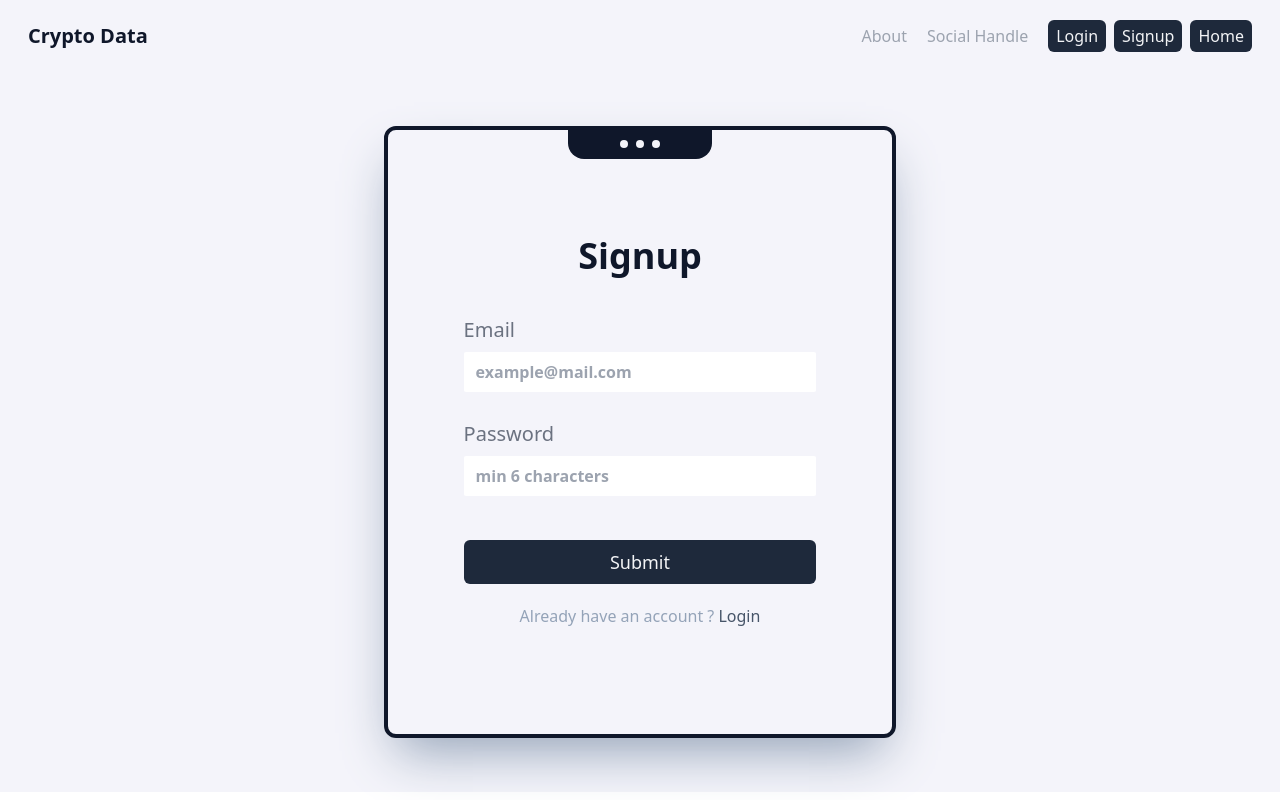
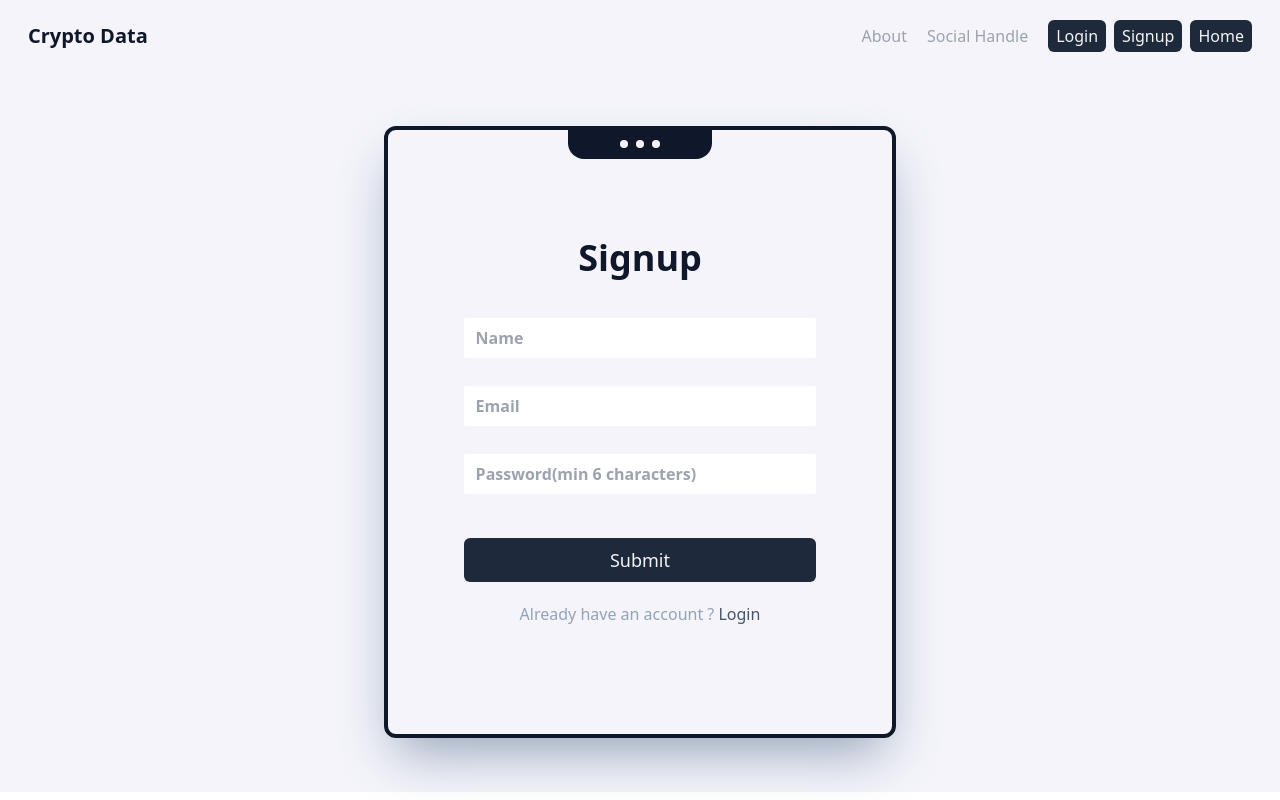
Before and after one commit to whiletrueee/cryptodash, a React (Create React App) app: page /signup in a window 1280 px wide. Built offline with nearby package versions, Linux system fonts and the light colour scheme; no server answers.

Commit message:
⚡️ login signup

```diff
--- a/src/components/shared/Nav.js
+++ b/src/components/shared/Nav.js
@@ -2,18 +2,40 @@ import { Link } from "react-router-dom";
 import CButton from "../Button";
 
 function Navbar() {
+  const getToken=false;
+  const logout = () => {
+    localStorage.clear();
+    window.location.reload();
+  };
+
   return (
     <div className="hidden sm:flex flex-row justify-between py-5 px-5 bg-[#F4F4FA] items-center">
       <div className="px-2 text-slate-900 font-bold text-xl">Crypto Data</div>
       <div className="px-2 flex justify-between items-center">
         <div className="flex justify-between gap-5 px-5">
-          <div className=" text-gray-400 hover:cursor-pointer hover:text-slate-900">About</div>
-          <div className="text-gray-400 hover:cursor-pointer hover:text-slate-900">Social Handle</div>
+          <div className=" text-gray-400 hover:cursor-pointer hover:text-slate-900">
+            About
+          </div>
+          <div className="text-gray-400 hover:cursor-pointer hover:text-slate-900">
+            Social Handle
+          </div>
         </div>
         <div className="buttons flex-row justify-around items-centers">
-         <Link to="/login" className="mr-2"><CButton label="Login" textsize="md" py="1" /></Link>
-         <Link to="/signup"><CButton label="Signup" textsize="md" py="1" /></Link>
-         <Link to="/" className="ml-2"><CButton label="Home" textsize="md" py="1" /></Link>
+          {getToken ? (
+            <CButton label="Logout" textsize="md" py="1" btnClick={logout} />
+          ) : (
+            <>
+              <Link to="/login" className="mr-2">
+                <CButton label="Login" textsize="md" py="1" />
+              </Link>
+              <Link to="/signup">
+                <CButton label="Signup" textsize="md" py="1" />
+              </Link>
+            </>
+          )}
+          <Link to="/" className="ml-2">
+            <CButton label="Home" textsize="md" py="1" />
+          </Link>
         </div>
       </div>
     </div>
--- a/src/pages/Login.js
+++ b/src/pages/Login.js
@@ -1,5 +1,5 @@
 import { useState } from "react";
-import { Link } from "react-router-dom";
+import { Link, useNavigate } from "react-router-dom";
 import CButton from "../components/Button";
 import { loginSchema } from "../validation/ClientValid";
 import { ToastContainer, toast } from "react-toastify";
@@ -17,6 +17,7 @@ function Login() {
   const [colorBg, setColorBg] = useState("bg-slate-900");
   const [load, setLoad] = useState(false);
   const [loginSuccess, setLoginSuccess] = useState(false);
+  const navigate = useNavigate();
 
   const loginUrl = process.env.REACT_APP_AUTHURL + Constants.endpoints.login;
 
@@ -54,6 +55,10 @@ function Login() {
         setColorCircle("slate-900");
         setColorBorder("border-green-500");
         setColorBg("bg-green-500");
+
+        setTimeout(()=>{
+          navigate("/");
+        },4000);
       } else {
         setLoad(false);
         setColorCircle("slate-900");
@@ -98,7 +103,7 @@ function Login() {
         <h1 className="text-slate-900 text-4xl font-semibold pb-5">Login</h1>
         <form className="flex flex-col mt-5 gap-7 w-[70%]">
           <div className="flex flex-col">
-            <label className="text-xl text-gray-500 pb-2">Email</label>
+            {/* <label className="text-xl text-gray-500 pb-2">Email</label> */}
             <input
               type="text"
               value={email}
@@ -108,12 +113,12 @@ function Login() {
                 setColorBorder("border-slate-900");
                 setColorBg("bg-slate-900");
               }}
-              placeholder="example@mail.com"
+              placeholder="Email"
               className="focus:outline-none focus:border-sky-500 focus:ring-1 focus:ring-sky-500 px-3 py-2 text-gray-500 font-semibold rounded-sm"
             />
           </div>
           <div className="flex flex-col mb-4">
-            <label className="text-xl text-gray-500 pb-2">Password</label>
+            {/* <label className="text-xl text-gray-500 pb-2">Password</label> */}
             <input
               type="password"
               value={password}
@@ -123,7 +128,7 @@ function Login() {
                 setColorBorder("border-slate-900");
                 setColorBg("bg-slate-900");
               }}
-              placeholder="min 6 characters"
+              placeholder="Password(min 6 characters)"
               className="focus:outline-none focus:border-sky-500 focus:ring-1 focus:ring-sky-500 px-3 py-2 text-gray-500 font-semibold rounded-sm"
             />
           </div>
@@ -132,7 +137,7 @@ function Login() {
               load && !loginSuccess
                 ? `Fetching User`
                 : loginSuccess
-                ? `Succesfully Logged In`
+                ? `Logged In | Redirecting`
                 : `Submit`
             }
             textsize="lg"
--- a/src/pages/Signup.js
+++ b/src/pages/Signup.js
@@ -1,5 +1,5 @@
 import { useState } from "react";
-import { Link } from "react-router-dom";
+import { useNavigate, Link } from "react-router-dom";
 import CButton from "../components/Button";
 import { signupSchema } from "../validation/ClientValid";
 import { ToastContainer, toast } from "react-toastify";
@@ -14,15 +14,16 @@ import { LineWave } from "react-loader-spinner";
 function Signup() {
   const [email, setEmail] = useState("");
   const [password, setPassword] = useState("");
+  const [name, setName] = useState("");
   const [colorCircle, setColorCircle] = useState("[#F4F4FA]");
   const [colorBorder, setColorBorder] = useState("border-slate-900");
   const [colorBg, setColorBg] = useState("bg-slate-900");
   const [load, setLoad] = useState(false);
   const [signupSuccess, setsignupSuccess] = useState(false);
   const [redirect, setRedirect] = useState(false);
+  const navigate = useNavigate();
 
   const signupUrl = process.env.REACT_APP_AUTHURL + Constants.endpoints.signup;
-
   const handleError = (message) => {
     toast.error(message, {
       position: "bottom-center",
@@ -43,6 +44,7 @@ function Signup() {
     let signupdata = {
       email: email,
       password: password,
+      name: name,
     };
 
     const isValid = await signupSchema.isValid(signupdata);
@@ -61,6 +63,10 @@ function Signup() {
         setTimeout(() => {
           setRedirect(true);
         }, 4000);
+
+        setTimeout(() => {
+          navigate("/login");
+        }, 6000);
       } else {
         setLoad(false);
         setColorCircle("slate-900");
@@ -104,7 +110,11 @@ function Signup() {
         </div>
         {redirect ? (
           <div className="flex flex-col justify-center items-center gap-5">
-            <div className="text-slate-800 text-lg font-bold">Account Created Logging You in . . . . </div>
+            <div className="text-slate-800 text-lg font-bold">
+              Account Created Successfully.
+              <br />
+              You can log in now . . . .{" "}
+            </div>
             <LineWave
               height="100"
               width="100"
@@ -125,7 +135,22 @@ function Signup() {
             </h1>
             <form className="flex flex-col mt-5 gap-7 w-[70%]">
               <div className="flex flex-col">
-                <label className="text-xl text-gray-500 pb-2">Email</label>
+                {/* <label className="text-xl text-gray-500 pb-2">Email</label> */}
+                <input
+                  type="text"
+                  value={name}
+                  onChange={(e) => {
+                    setName(e.target.value);
+                    setColorCircle("[#F4F4FA]");
+                    setColorBorder("border-slate-900");
+                    setColorBg("bg-slate-900");
+                  }}
+                  placeholder="Name"
+                  className="focus:outline-none focus:border-sky-500 focus:ring-1 focus:ring-sky-500 px-3 py-2 text-gray-500 font-semibold rounded-sm"
+                />
+              </div>
+              <div className="flex flex-col">
+                {/* <label className="text-xl text-gray-500 pb-2">Email</label> */}
                 <input
                   type="text"
                   value={email}
@@ -135,12 +160,12 @@ function Signup() {
                     setColorBorder("border-slate-900");
                     setColorBg("bg-slate-900");
                   }}
-                  placeholder="example@mail.com"
+                  placeholder="Email"
                   className="focus:outline-none focus:border-sky-500 focus:ring-1 focus:ring-sky-500 px-3 py-2 text-gray-500 font-semibold rounded-sm"
                 />
               </div>
               <div className="flex flex-col mb-4">
-                <label className="text-xl text-gray-500 pb-2">Password</label>
+                {/* <label className="text-xl text-gray-500 pb-2">Password</label> */}
                 <input
                   type="password"
                   value={password}
@@ -150,7 +175,7 @@ function Signup() {
                     setColorBorder("border-slate-900");
                     setColorBg("bg-slate-900");
                   }}
-                  placeholder="min 6 characters"
+                  placeholder="Password(min 6 characters)"
                   className="focus:outline-none focus:border-sky-500 focus:ring-1 focus:ring-sky-500 px-3 py-2 text-gray-500 font-semibold rounded-sm"
                 />
               </div>
--- a/src/utils/api.js
+++ b/src/utils/api.js
@@ -4,12 +4,15 @@ import {toast} from "react-toastify";
 export const handleLogin = async (loginurl,logindata) =>{
     try{
         const res = await axios.post(loginurl,logindata);
-        if(res.status===200){
-          handleSuccess("User Logged in Successfully !");
+        console.log(res);
+        if(res.status===201){
+          handleSuccess(res.data.message);
+          localStorage.setItem('token',res.data.token);
           return true;
         }
     }catch(err){
-        handleError(err.response.data);
+      console.log(err);
+        handleError(err.response.data.message);
         return false;
     }
 };
@@ -22,7 +25,7 @@ export const handleSignup = async (signupurl,signupdata)=>{
       return true;
     }
   }catch(err){
-    handleError(err.response.data);
+    handleError(err.response.data.message);
     return false;
   }
 }
--- a/src/validation/ClientValid.js
+++ b/src/validation/ClientValid.js
@@ -2,7 +2,8 @@ import * as yup from 'yup';
 
 export const signupSchema = yup.object().shape({
     email:yup.string().email().required(),
-    password:yup.string().min(6).required()
+    password:yup.string().min(6).required(),
+    name:yup.string().min(2).required()
 });
 
 export const loginSchema = yup.object().shape({
```
